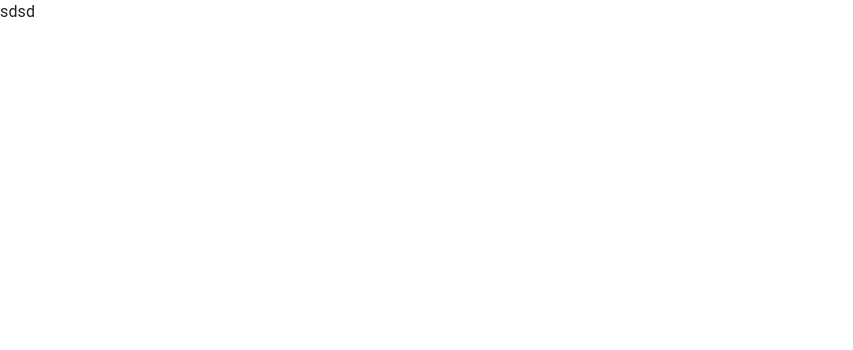
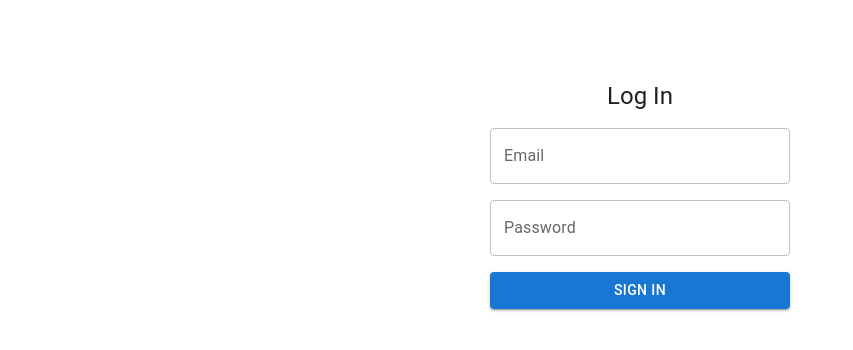
Before and after one commit to diyorbek/chat-app-demo, a React (Vite) app: page /login in a window 1280 px wide. Shown: the top 350 px of the page, without its empty margins (0-853 px from the left). Built offline with nearby package versions, Linux system fonts and the light colour scheme.

Commit message:
feat: Add login and API

```diff
--- a/package.json
+++ b/package.json
@@ -17,6 +17,7 @@
     "react": "^18.2.0",
     "react-dom": "^18.2.0",
     "react-router-dom": "^6.14.2",
+    "yup": "^1.2.0",
     "zod": "^3.21.4"
   },
   "devDependencies": {
--- a/src/App.tsx
+++ b/src/App.tsx
@@ -1,4 +1,5 @@
 import { BrowserRouter, Navigate, Route, Routes } from 'react-router-dom';
+import { LoginPage } from './pages/LoginPage';
 import { NotFound } from './pages/NotFound';
 import { DashboardPage } from './pages/dashboard/DashboardPage';
 
@@ -6,7 +7,7 @@ function App() {
   return (
     <BrowserRouter>
       <Routes>
-        <Route path="/login" element={<div>sdsd</div>} />
+        <Route path="/login" element={<LoginPage />} />
         <Route path="/active/*" element={<DashboardPage chatType="active" />} />
         <Route
           path="/archived/*"
--- /dev/null
+++ b/src/contexts/AuthContext.tsx
@@ -0,0 +1,31 @@
+import { ReactNode, createContext, useContext, useState } from 'react';
+
+const defaultValues: {
+  token: string | null;
+  saveToken: (token: string) => void;
+} = {
+  token: localStorage.getItem('auth_token'),
+  saveToken: () => void 0,
+};
+
+const AuthTokenContext = createContext(defaultValues);
+
+// eslint-disable-next-line react-refresh/only-export-components
+export function useAuthToken() {
+  return useContext(AuthTokenContext);
+}
+
+export function AuthTokenProvider({ children }: { children: ReactNode }) {
+  const [token, setToken] = useState<string | null>(defaultValues.token);
+
+  const saveToken = (token: string) => {
+    localStorage.setItem('auth_token', token);
+    setToken(token);
+  };
+
+  return (
+    <AuthTokenContext.Provider value={{ token, saveToken }}>
+      {children}
+    </AuthTokenContext.Provider>
+  );
+}
--- /dev/null
+++ b/src/data/api.ts
@@ -0,0 +1,18 @@
+import ky, { Options } from 'ky';
+
+import { useQuery } from 'react-query';
+
+export const ROOT_URL = 'https://example.com/';
+
+export const api = ky.extend({
+  prefixUrl: ROOT_URL,
+});
+
+export function useFetch<T>(key: string, url: string, options?: Options) {
+  const data = useQuery<T>({
+    queryKey: key,
+    queryFn: () => api.get(url, options).json(),
+  });
+
+  return data;
+}
--- /dev/null
+++ b/src/data/authentication.ts
@@ -0,0 +1,22 @@
+import { api } from './api';
+
+export function getAuthToken() {
+  return localStorage.getItem('auth_token');
+}
+
+export function removeAuthToken() {
+  localStorage.removeItem('auth_token');
+}
+
+interface SignInDetails {
+  email: string;
+  password: string;
+}
+
+export async function login(values: SignInDetails): Promise<{ token: string }> {
+  const result = await api.post('api/auth/sign-in/', {
+    json: values,
+  });
+
+  return result.json();
+}
--- a/src/pages/LoginPage.tsx
+++ b/src/pages/LoginPage.tsx
@@ -1,9 +1,92 @@
-import { Box, Paper } from '@mui/material';
+import { Box, Button, TextField, Typography } from '@mui/material';
+import { useFormik } from 'formik';
+import { useState } from 'react';
+import { useNavigate } from 'react-router-dom';
+import * as yup from 'yup';
+import { useAuthToken } from '../contexts/AuthContext';
+import { login } from '../data/authentication';
+
+const signInSchema = yup.object().shape({
+  email: yup
+    .string()
+    .email('Please enter valid email')
+    .required('Email is required')
+    .default(''),
+  password: yup.string().required('Password is required').default(''),
+});
 
 export function LoginPage() {
+  const { saveToken } = useAuthToken();
+  const navigate = useNavigate();
+  const [loginError, setLoginError] = useState<string>();
+
+  const formik = useFormik({
+    validationSchema: signInSchema,
+    initialValues: signInSchema.cast({}),
+    onSubmit: async (values) => {
+      try {
+        const { token } = await login({
+          email: values.email,
+          password: values.password,
+        });
+
+        saveToken(token);
+        navigate('/');
+      } catch (error) {
+        console.log(error);
+        setLoginError('Error in login. ' + (error as Error).message);
+      }
+    },
+  });
+
   return (
-    <Box>
-      <Paper>sdsd</Paper>
-    </Box>
+    <form onSubmit={formik.handleSubmit}>
+      <Box
+        maxWidth="300px"
+        margin="auto"
+        display="flex"
+        flexDirection="column"
+        gap={2}
+        marginTop={10}
+      >
+        <Typography variant="h5" align="center">
+          Log In
+        </Typography>
+
+        <TextField
+          label="Email"
+          name="email"
+          onChange={formik.handleChange}
+          onBlur={formik.handleBlur}
+          value={formik.values.email}
+          error={formik.touched.email && !!formik.errors.email}
+          helperText={formik.touched.email ? formik.errors.email : undefined}
+          disabled={formik.isSubmitting}
+        />
+
+        <TextField
+          label="Password"
+          name="password"
+          type="password"
+          onChange={formik.handleChange}
+          value={formik.values.password}
+          error={formik.touched.password && !!formik.errors.password}
+          helperText={
+            formik.touched.password ? formik.errors.password : undefined
+          }
+          disabled={formik.isSubmitting}
+        />
+
+        <Button
+          variant="contained"
+          disabled={formik.isSubmitting}
+          type="submit"
+        >
+          Sign In
+        </Button>
+
+        {loginError && <Typography color="red">{loginError}</Typography>}
+      </Box>
+    </form>
   );
 }
```
Also changed, not shown: src/data/activeChats.ts (added, +27 -0 lines), src/data/profile.ts (added, +29 -0 lines), 1 other file (tests, documents, lock files or other folders).
